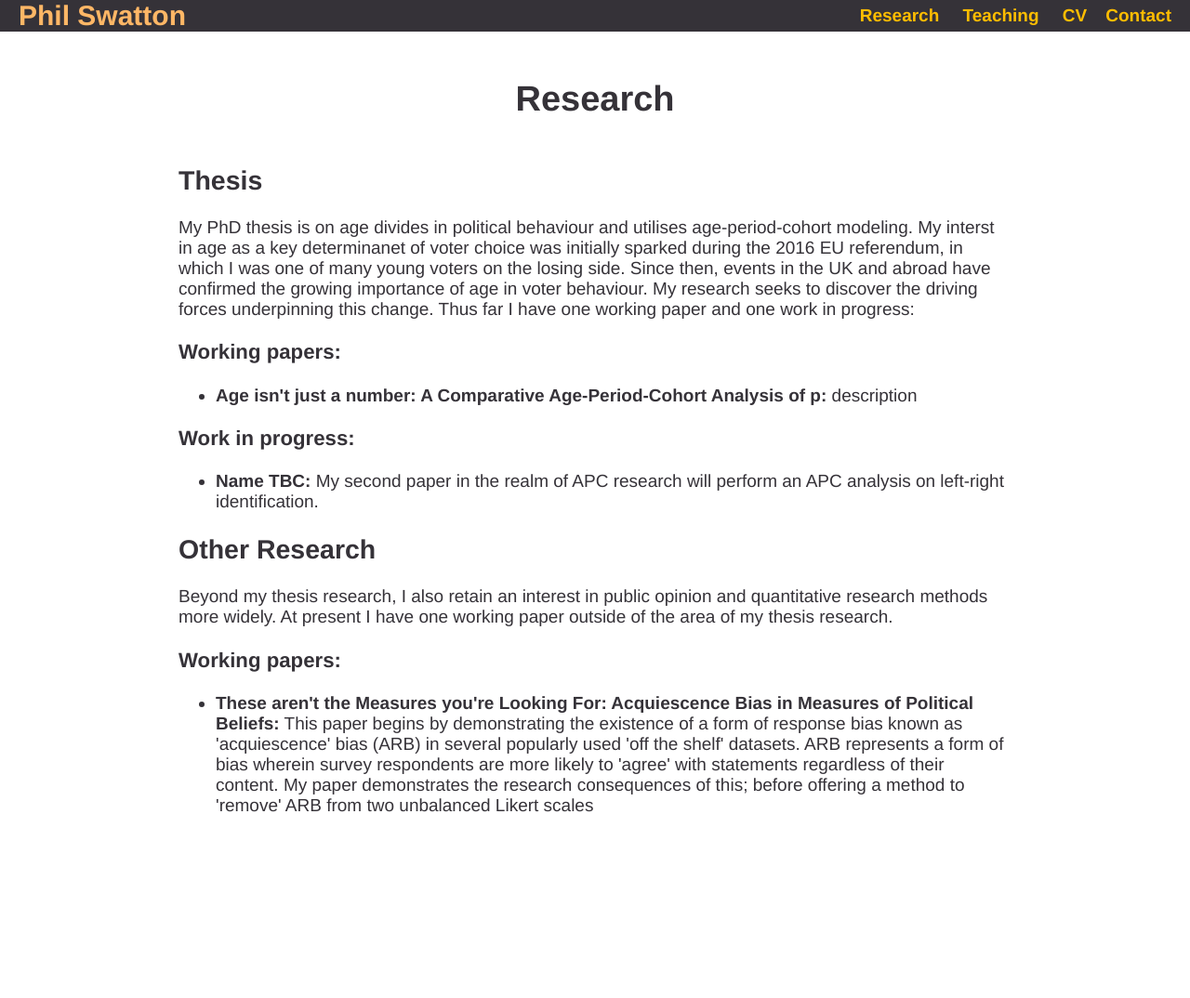
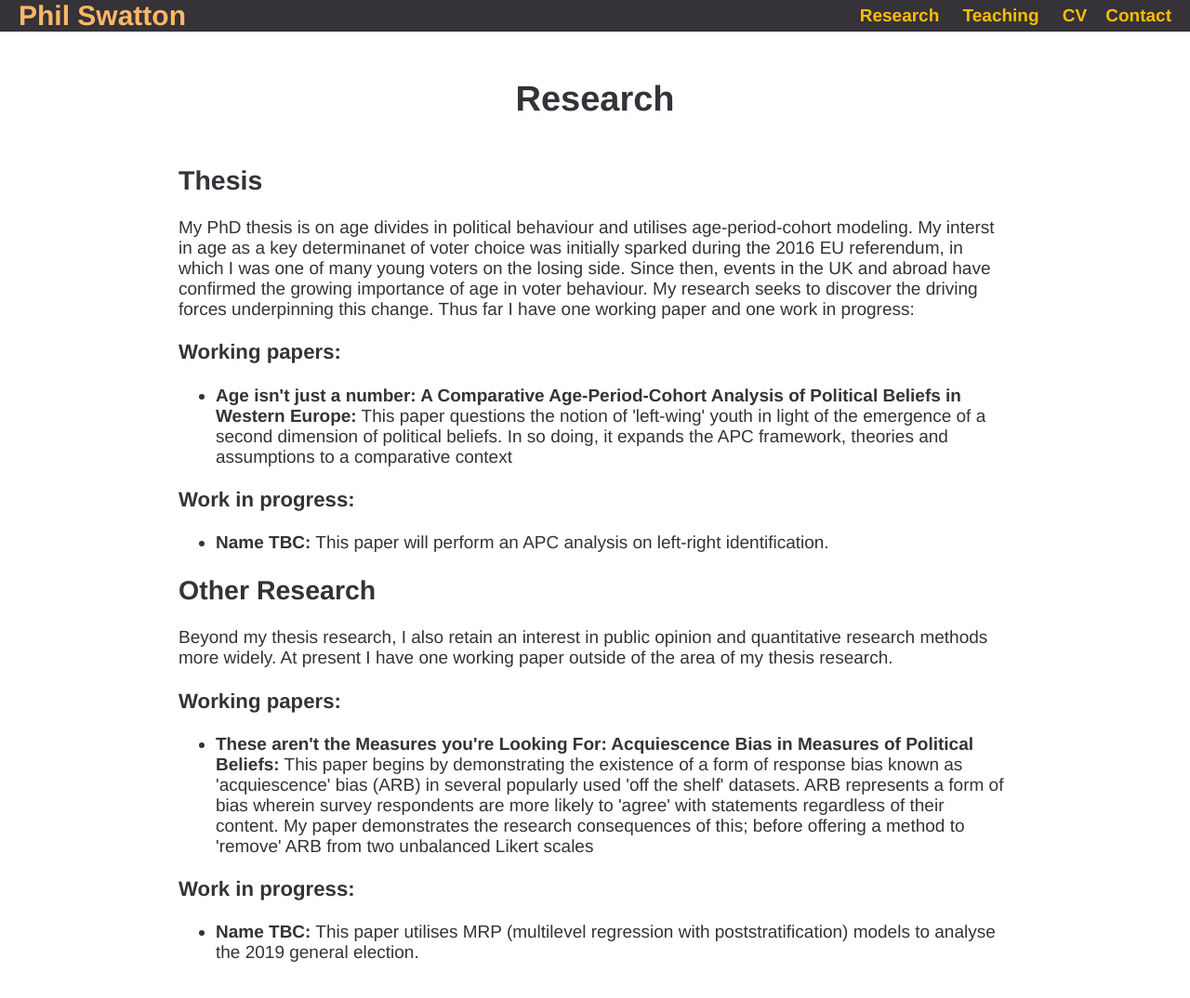
Before and after one commit to philswatton/philswatton.github.io, a Jekyll site: the page built from research/index.html, in a window 1280 px wide and 1115 px high. Shown: the top 1074 px of the window at 93% size. Built offline with Jekyll 4.4.1, drawn with Linux system fonts in a browser that asks for light colours.

Commit message:
Update index.html

```diff
--- a/research/index.html
+++ b/research/index.html
@@ -7,12 +7,12 @@ title: Research
 
 <h3>Working papers:</h3>
 <ul>
-	<li><strong>Age isn't just a number: A Comparative Age-Period-Cohort Analysis of p:</strong> description</li>
+	<li><strong>Age isn't just a number: A Comparative Age-Period-Cohort Analysis of Political Beliefs in Western Europe:</strong> This paper questions the notion of 'left-wing' youth in light of the emergence of a second dimension of political beliefs. In so doing, it expands the APC framework, theories and assumptions to a comparative context</li>
 </ul>
 
 <h3>Work in progress:</h3>
 <ul>
-	<li><strong>Name TBC:</strong> My second paper in the realm of APC research will perform an APC analysis on left-right identification.</li>
+	<li><strong>Name TBC:</strong> This paper will perform an APC analysis on left-right identification.</li>
 </ul>
 
 <h2>Other Research</h2>
@@ -22,3 +22,8 @@ title: Research
 <ul>
 	<li><strong>These aren't the Measures you're Looking For: Acquiescence Bias in Measures of Political Beliefs:</strong> This paper begins by demonstrating the existence of a form of response bias known as 'acquiescence' bias (ARB) in several popularly used 'off the shelf' datasets. ARB represents a form of bias wherein survey respondents are more likely to 'agree' with statements regardless of their content. My paper demonstrates the research consequences of this; before offering a method to 'remove' ARB from two unbalanced Likert scales</li>
 </ul>
+
+<h3>Work in progress:</h3>
+<ul>
+	<li><strong>Name TBC:</strong> This paper utilises MRP (multilevel regression with poststratification) models to analyse the 2019 general election.</li>
+</ul>
```
